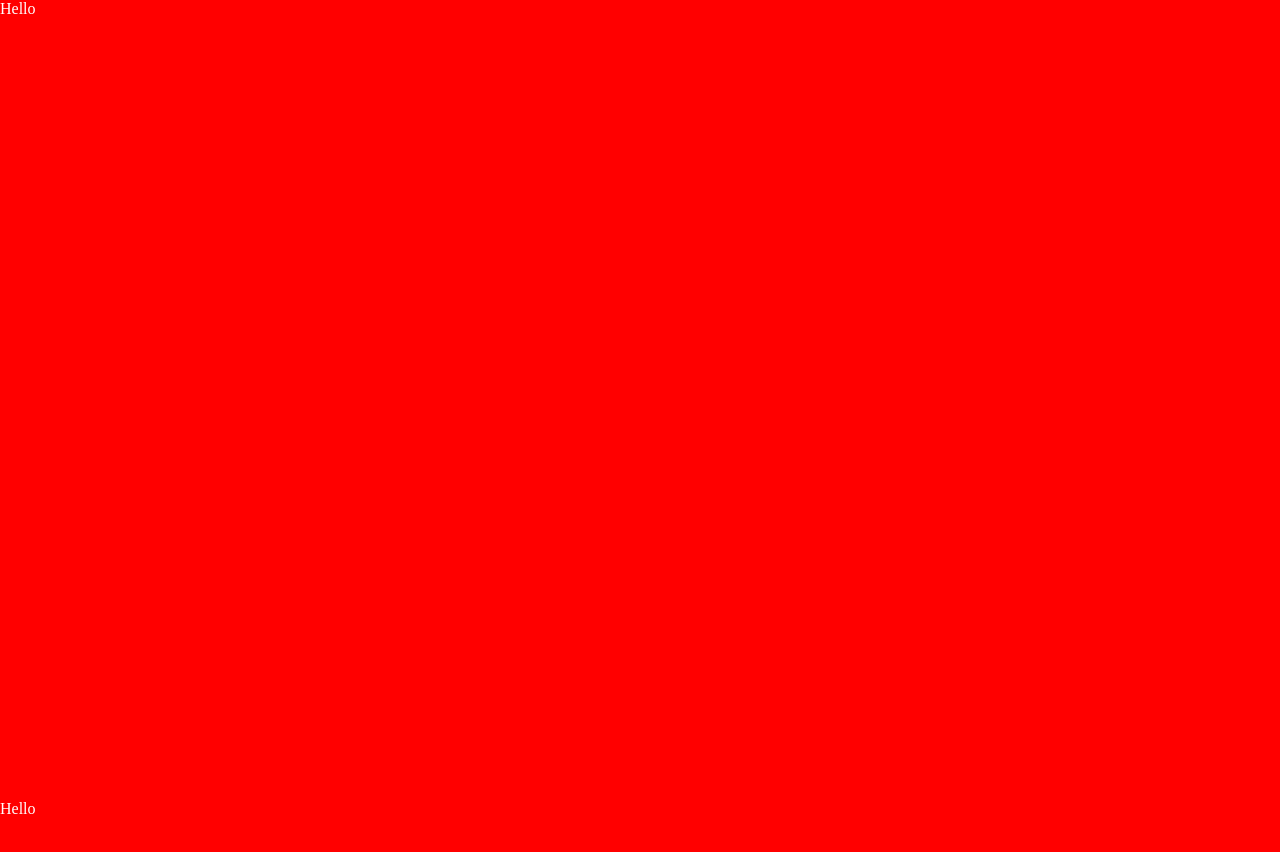
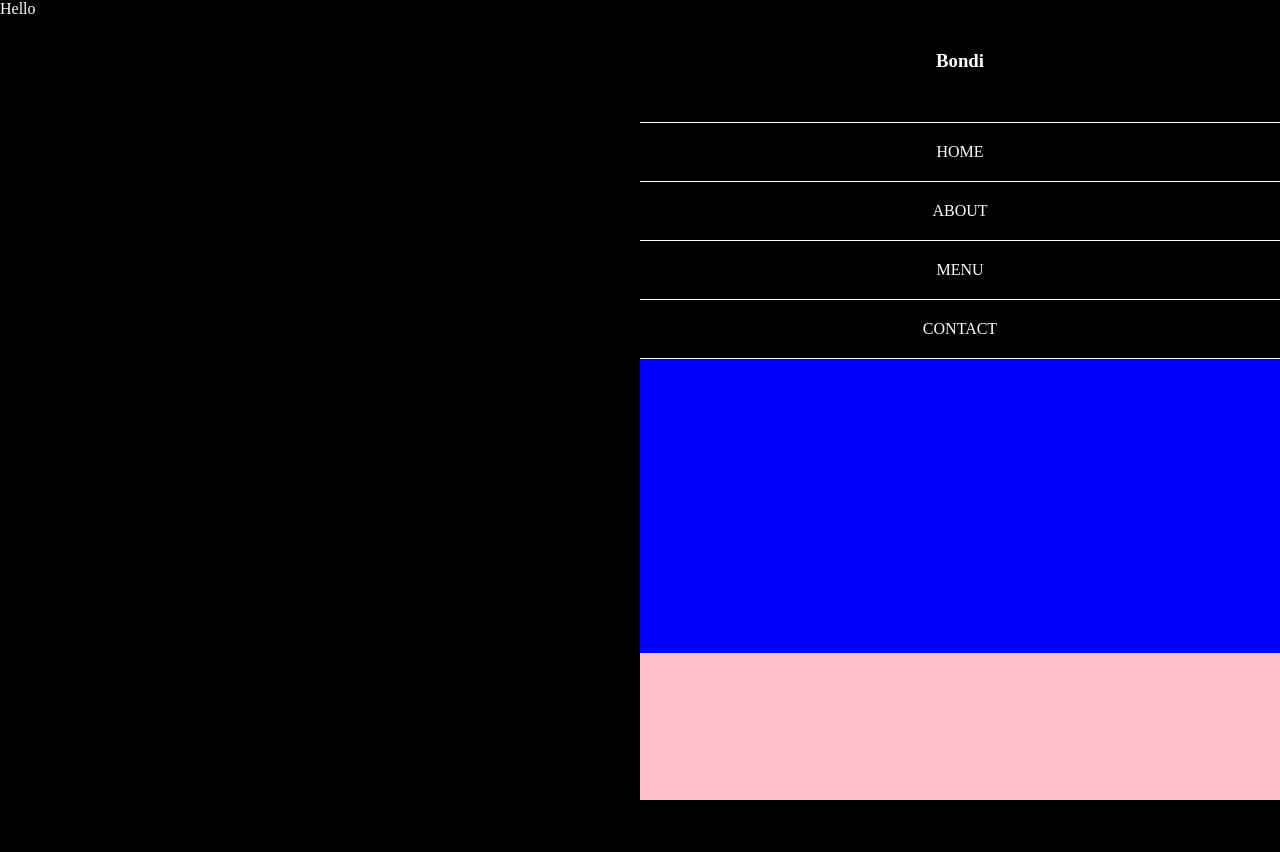
Before and after one commit to JimmyJimenez2400/restaurantPageWebPack, a website built with webpack: page dist/index.html in a window 1280 px wide. After the commit the page ends 800 px from the top, so only its background shows below. Built offline with nearby package versions, Linux system fonts and the light colour scheme.

Commit message:
Add Helpful Function Folder With LiElements Function To Make Li Elements / Update Styling For Navbar Elements

```diff
--- a/package.json
+++ b/package.json
@@ -5,7 +5,8 @@
   "main": "index.js",
   "scripts": {
     "test": "echo \"Error: no test specified\" && exit 1",
-    "build": "webpack"
+    "build": "webpack",
+    "start" : "webpack serve --open"
   },
   "repository": {
     "type": "git",
@@ -22,6 +23,7 @@
     "html-webpack-plugin": "^5.5.1",
     "style-loader": "^3.3.2",
     "webpack": "^5.81.0",
-    "webpack-cli": "^5.0.2"
+    "webpack-cli": "^5.0.2",
+    "webpack-dev-server": "^4.13.3"
   }
 }
--- /dev/null
+++ b/src/helpful_functions/liElementMaker.js
@@ -0,0 +1,12 @@
+export default function liElement(text, className, linkName) {
+  const liElement = document.createElement('li');
+  liElement.setAttribute('class', `${className}-1`);
+
+  const linkElement = document.createElement('a');
+  linkElement.setAttribute('class', `${linkName}`);
+  linkElement.textContent = `${text}`;
+
+  liElement.appendChild(linkElement);
+
+  return liElement;
+}
--- a/src/index.js
+++ b/src/index.js
@@ -1,15 +1,37 @@
 import './style.css';
+import navbar from './navbar';
+
+//Selecting Body and Create Content Element
 const body = document.querySelector('body');
 const content = document.createElement('div');
 content.setAttribute('id', 'content');
 
 body.appendChild(content);
 
-function navbar() {
-  const element = document.createElement('nav');
-  element.textContent = 'Hello';
-  element.classList.add('test');
-  return element;
+//Header
+function header() {
+  const headerContainer = document.createElement('header');
+  headerContainer.setAttribute('id', 'headerContainer');
+  headerContainer.appendChild(navbar());
+  return headerContainer;
 }
 
-content.appendChild(navbar());
+//Main Body
+function mainBody() {
+  const mainContainer = document.createElement('main');
+  mainContainer.setAttribute('id', 'mainContainer');
+
+  return mainContainer;
+}
+
+//Footer
+function footer() {
+  const footerContainer = document.createElement('footer');
+  footerContainer.setAttribute('id', 'footerContainer');
+
+  return footerContainer;
+}
+
+content.appendChild(header());
+content.appendChild(mainBody());
+content.appendChild(footer());
--- /dev/null
+++ b/src/navbar.js
@@ -0,0 +1,45 @@
+//Import Image
+import liElement from './helpful_functions/liElementMaker';
+
+export default function navbar() {
+  const sectionContainer = document.createElement('section');
+  sectionContainer.setAttribute('id', 'navbarContainer');
+
+  const navbarContainer = document.createElement('nav');
+  navbarContainer.setAttribute('class', 'navbar');
+  sectionContainer.appendChild(navbarContainer);
+
+  const imageContainer = document.createElement('div');
+  imageContainer.setAttribute('class', 'imageHolder');
+  const logoTitle = document.createElement('h1');
+  logoTitle.setAttribute('class', 'logoTitle');
+  logoTitle.textContent = 'Bondi';
+
+  imageContainer.appendChild(logoTitle);
+  navbarContainer.appendChild(imageContainer);
+
+  const unorderListContainer = document.createElement('ul');
+  unorderListContainer.setAttribute('class', 'user-links');
+
+  navbarContainer.appendChild(unorderListContainer);
+
+  unorderListContainer.appendChild(liElement('HOME', 'liElement', 'userLink'));
+  unorderListContainer.appendChild(liElement('ABOUT', 'liElement', 'userLink'));
+  unorderListContainer.appendChild(liElement('MENU', 'liElement', 'userLink'));
+  unorderListContainer.appendChild(
+    liElement('CONTACT', 'liElement', 'userLink')
+  );
+
+  return sectionContainer;
+}
+
+//Section Container
+// -> nav
+// ->->div (imgHolder)
+// ->->->img
+// ->->ul (nav-list)
+// ->->-> li * 4
+
+//make a function for hamburger menu
+
+function hamburgerMenu() {}
--- a/src/style.css
+++ b/src/style.css
@@ -12,8 +12,119 @@ body {
   width: 100%;
 }
 
+body {
+  display: flex;
+}
+
+ul {
+  list-style: none;
+}
+
+a {
+  cursor: pointer;
+  text-decoration: none;
+}
+
 #content {
   height: 100%;
+  width: 100%;
+  background-color: black;
+  color: white;
+
+  display: flex;
+  flex-direction: column;
+}
+
+#content>* {
+  flex: 1;
+}
+
+#headerContainer {
+  display: flex;
+  justify-content: center;
+  flex-direction: column;
+  flex: 0 1 100px;
   background-color: red;
-  color: white;
 }
+
+#mainContainer {
+  background-color: blue;
+  flex: 2;
+}
+
+#footerContainer {
+  background-color: pink;
+}
+
+#navbarContainer {
+  flex: 1;
+  background-color: black;
+  display: flex;
+  justify-content: center;
+}
+
+.navbar {
+  flex: 1;
+  display: flex;
+  flex-direction: column;
+
+}
+
+
+.navbar>* {
+  flex: 1;
+}
+
+.imageHolder {
+  flex: 0 1 123px;
+  width: 100%;
+}
+
+.logoTitle {
+  height: 100%;
+  width: 100%;
+
+  text-align: center;
+  padding: 20px;
+
+  display: flex;
+  justify-content: center;
+  align-items: center;
+
+  cursor: pointer;
+
+  border-bottom: 1px solid white;
+}
+
+.liElement-1 {
+  flex: 1;
+}
+
+.user-links {
+  display: flex;
+  flex-direction: column;
+  flex: 2;
+}
+
+
+.user-links .userLink {
+  display: flex;
+  justify-content: center;
+  align-items: center;
+  padding: 20px;
+  height: 100%;
+  width: 100%;
+  text-align: center;
+  border-bottom: 1px solid white;
+}
+
+.userLink:hover {
+  background-color: red;
+}
+
+/*
+@media(hover:hover) and (pointer: fine) {
+  .userLink:hover {
+    background-color: red;
+  }
+} */
--- a/webpack.config.js
+++ b/webpack.config.js
@@ -5,6 +5,9 @@ module.exports = {
   mode: 'development',
   entry: './src/index.js',
   devtool: 'inline-source-map',
+  devServer: {
+    static: './dist',
+  },
   plugins: [
     new HtmlWebpackPlugin({
       title: 'Restaurant Page',
@@ -14,6 +17,9 @@ module.exports = {
     filename: '[name].bundle.js',
     path: path.resolve(__dirname, 'dist'),
     clean: true,
+  },
+  optimization: {
+    runtimeChunk: 'single',
   },
   module: {
     rules: [
```
Also changed, not shown: 1 other file.
